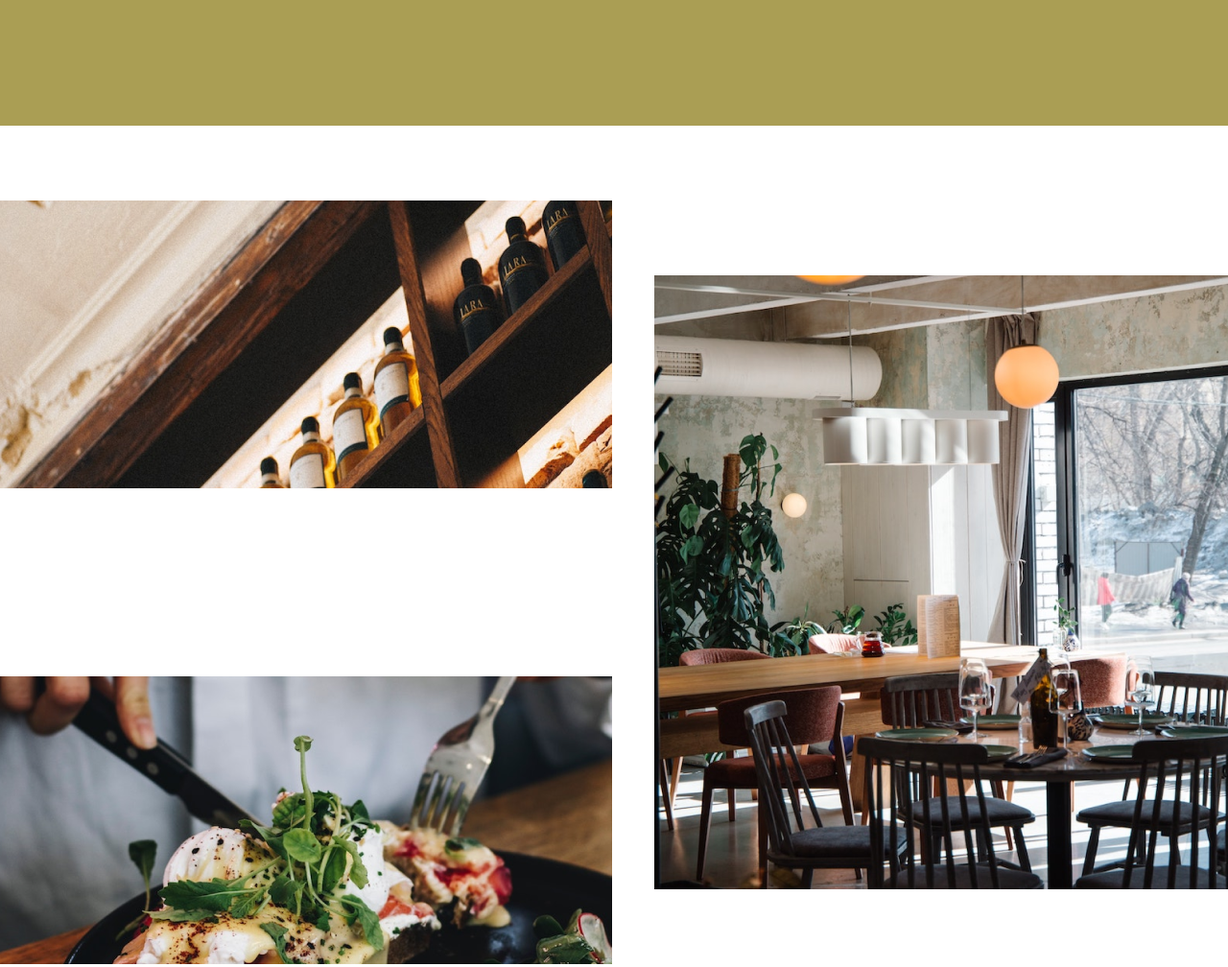
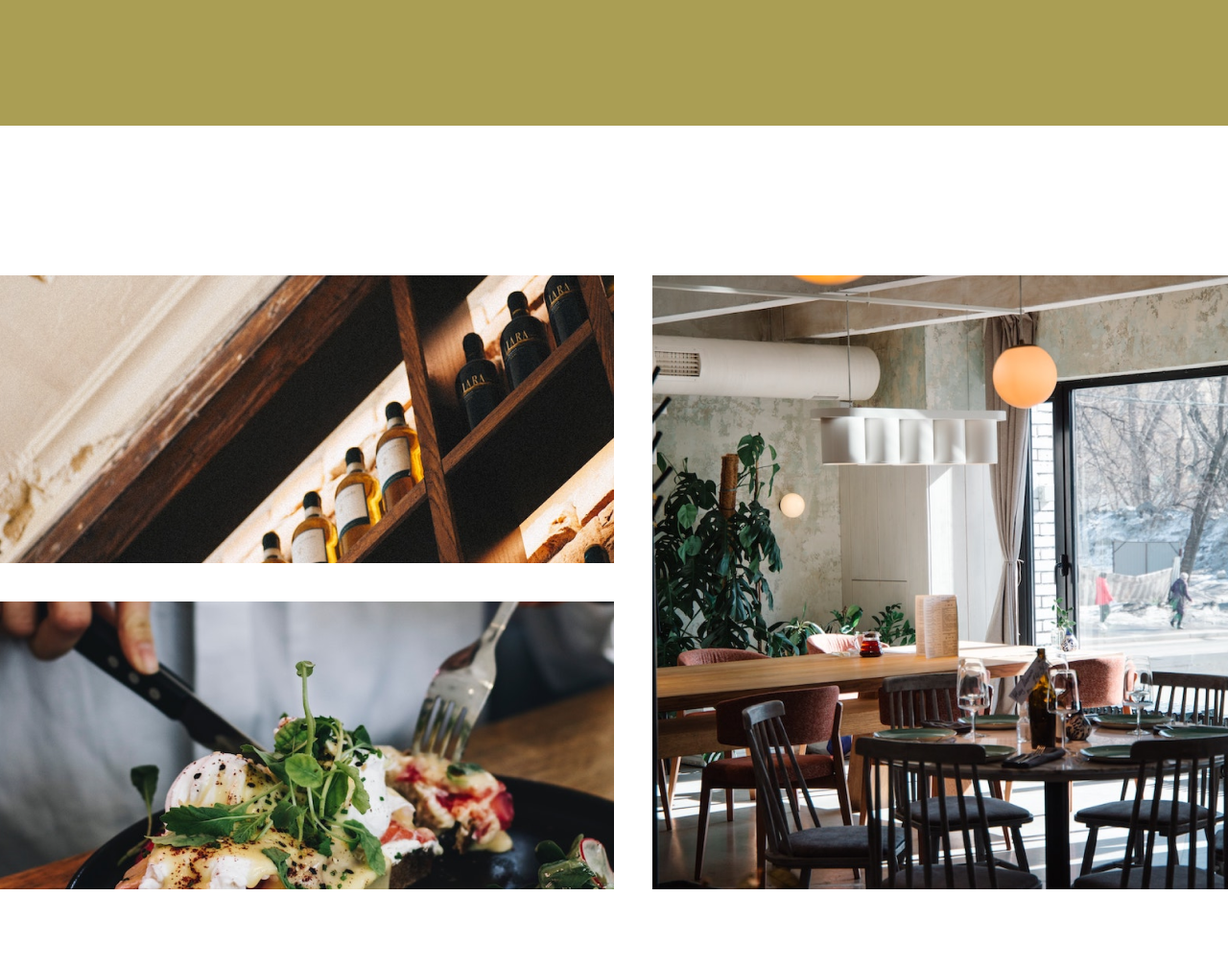
Before and after one commit to Cor4zon/FrontendBlagoCourse, a plain HTML site: page ustinova/index.html in a window 1280 px wide. Shown: the part 3124-4132 px from the top of the page at 96% size. Drawn offline with Linux system fonts and the light colour scheme; a web font is replaced by a local one.

Commit message:
Change the grid

```diff
--- a/ustinova/index.html
+++ b/ustinova/index.html
@@ -147,7 +147,7 @@
     </div>
 
     <div class="page_photo">
-        <img src="image/photo-bottles.png" alt="photo-bottles" class="horizontal_photo">
+        <img src="image/photo-bottles.png" alt="photo-bottles" class="horizontal_photo" id="bottles">
         <img src="image/photo-interior.png" alt="photo-interior" class="vertical_photo">
         <img src="image/photo-food.png" alt="photo-food" class="horizontal_photo">
     </div>
--- a/ustinova/style.css
+++ b/ustinova/style.css
@@ -157,14 +157,19 @@ header {
     display: grid;
     grid-template-columns: 50% 50%;
     grid-template-rows: 50% 50%;
-    justify-items: center;
-    align-items: center;
+    /* justify-items: center; */
+    /* align-items: center; */
     column-gap: 40px;
     row-gap: 40px;
 }
 
 .horizontal_photo {
+    justify-self: right;
 
+}
+
+#bottles {
+    align-self: end;
 }
 
 .vertical_photo {
@@ -172,6 +177,7 @@ header {
     grid-column-end: 3;
     grid-row-start: 1;
     grid-row-end: 3;
+    align-self: center;
 }
 
 .awards {
@@ -188,6 +194,7 @@ header {
     font-size: 47px;
     width: 50%;
     margin-left: 56px;
+    margin-top: -20px;
 }
 
 .award_description {
```
